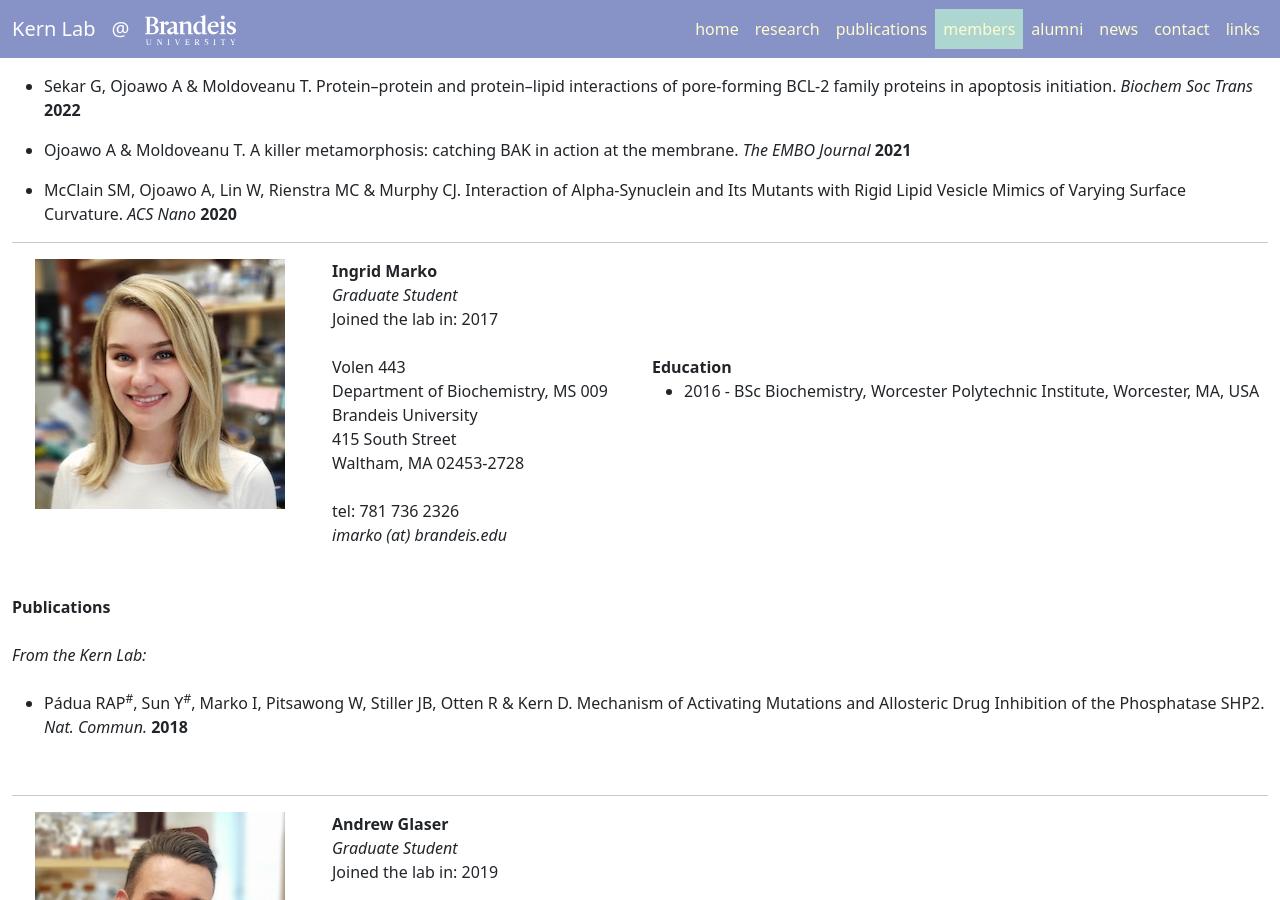
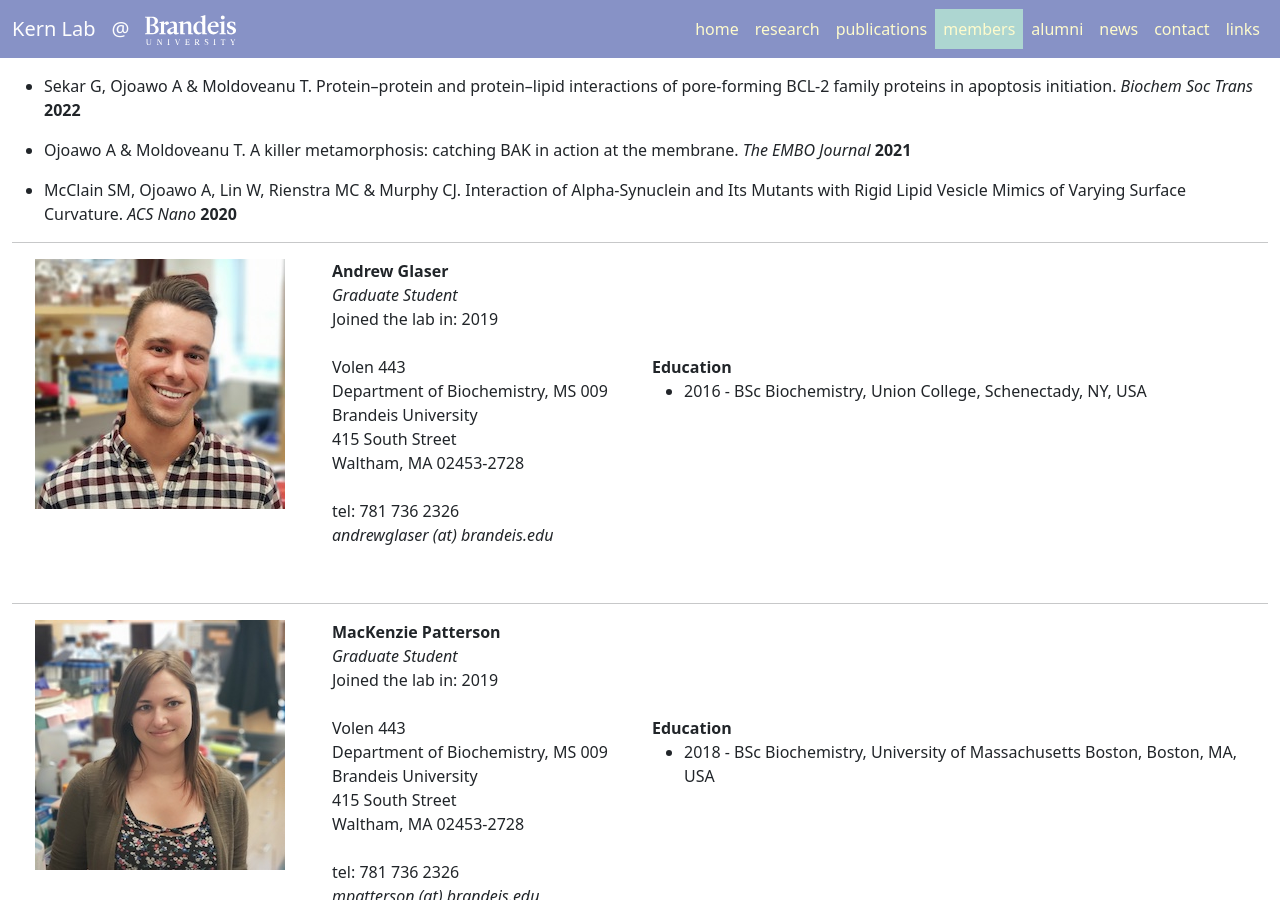
Before and after one commit to kernlab-scripps/kernlab-scripps.github.io, a Jekyll site: the page built from member/index.html, in a window 1280 px wide and 900 px high, scrolled down 4012 px. Built offline with Jekyll 4.4.1, drawn with Linux system fonts in a browser that asks for light colours.

Commit message:
remove Ingrid from lab members section

```diff
--- a/_data/members.yml
+++ b/_data/members.yml
@@ -114,15 +114,6 @@
 
 # Graduate students
 
-- name: Ingrid Marko
-  image: /static/img/members/ingrid.jpg
-  position: Graduate Student
-  email: imarko (at) brandeis.edu
-  startdate: 201705
-  education:
-    - 2016 - BSc Biochemistry, Worcester Polytechnic Institute, Worcester, MA, USA
-  #description:
-
 - name: Andrew Glaser
   image: /static/img/members/andrew.jpg
   position: Graduate Student
```
